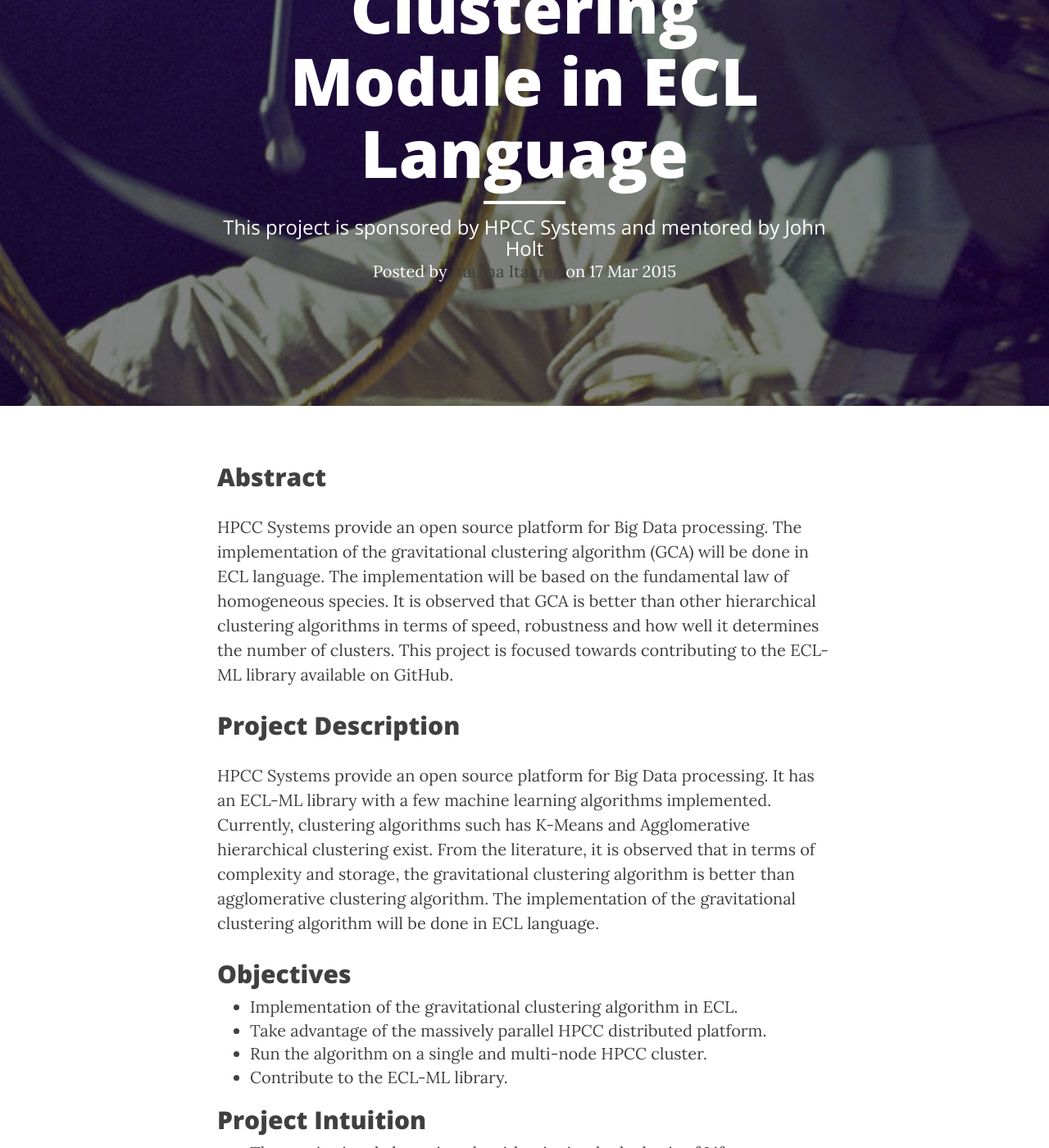
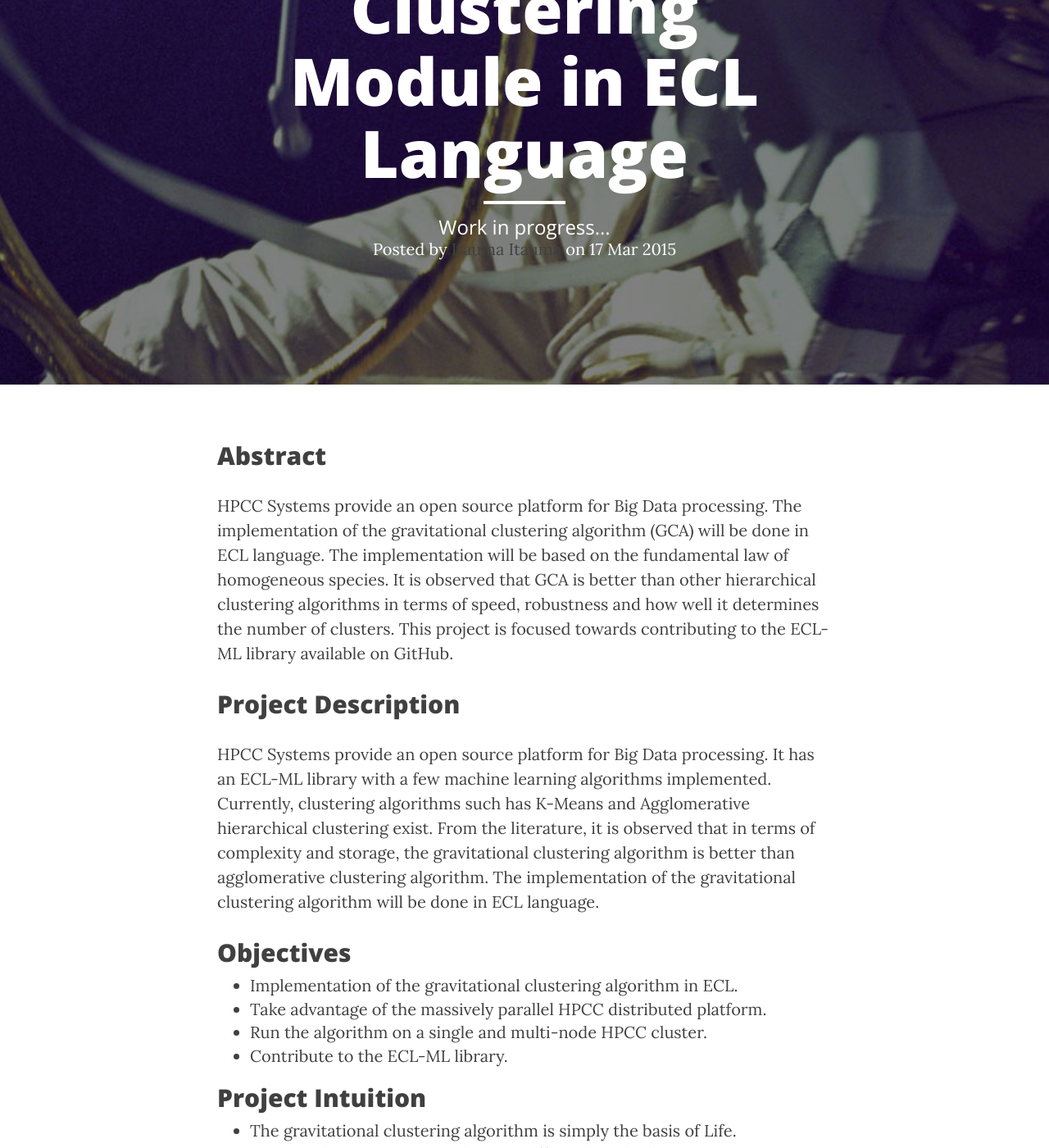
Before and after one commit to amightyo/amightyo.github.io, a Jekyll site: the page built from _posts/2015-03-17-Implement-a-Gravitational-Clustering-Module-in-ECL-Language.md, in a window 1280 px wide and 1400 px high, scrolled down 360 px. Shown: the whole window at 82% size. Built offline with Jekyll 4.4.1, drawn with Linux system fonts in a browser that asks for light colours; nearby versions of some CDN libraries; Markdown is read by kramdown in place of the engine named in the settings; comment, search, counter and statistics services are not loaded.

Commit message:
mock with grand circus

```diff
--- a/_posts/2015-03-17-Implement-a-Gravitational-Clustering-Module-in-ECL-Language.md
+++ b/_posts/2015-03-17-Implement-a-Gravitational-Clustering-Module-in-ECL-Language.md
@@ -2,11 +2,11 @@
 layout: post
 coverImg: "post-bg.jpg"
 title: "Implement a Gravitational Clustering Module in ECL Language"
-subtitle: "Google Summer of Code 2015"
+subtitle: "TechEdge International"
 author: Itauma Itauma
 date: March 17, 2015
 geometry: margin=1in
-description: "This project is sponsored by HPCC Systems and mentored by John Holt"
+description: "Work in progress..."
 ---
 
 ## Abstract
```
Also changed, not shown: other parts of _posts/2015-03-17-Implement-a-Gravitational-Clustering-Module-in-ECL-Language.md (+1 -1 lines), 3 other files.
